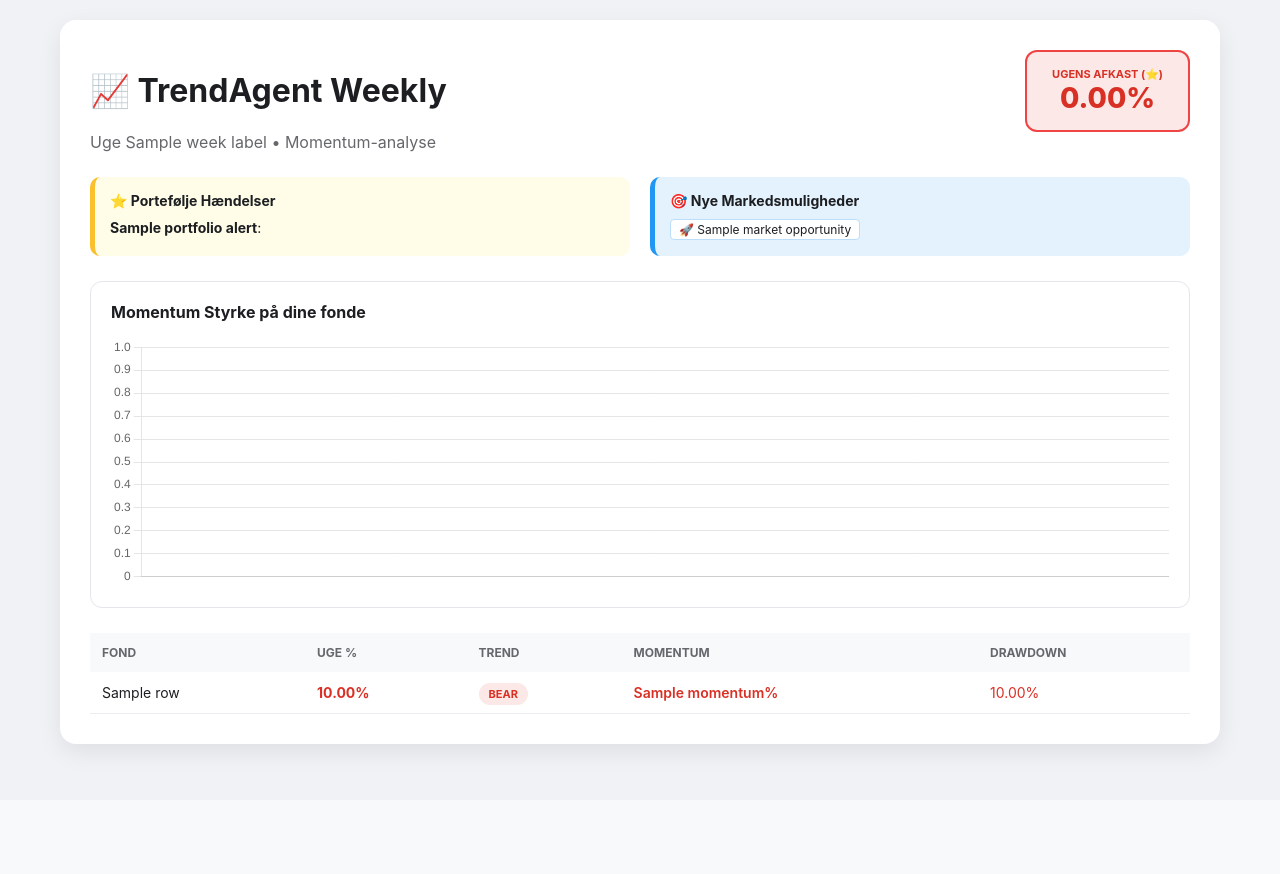
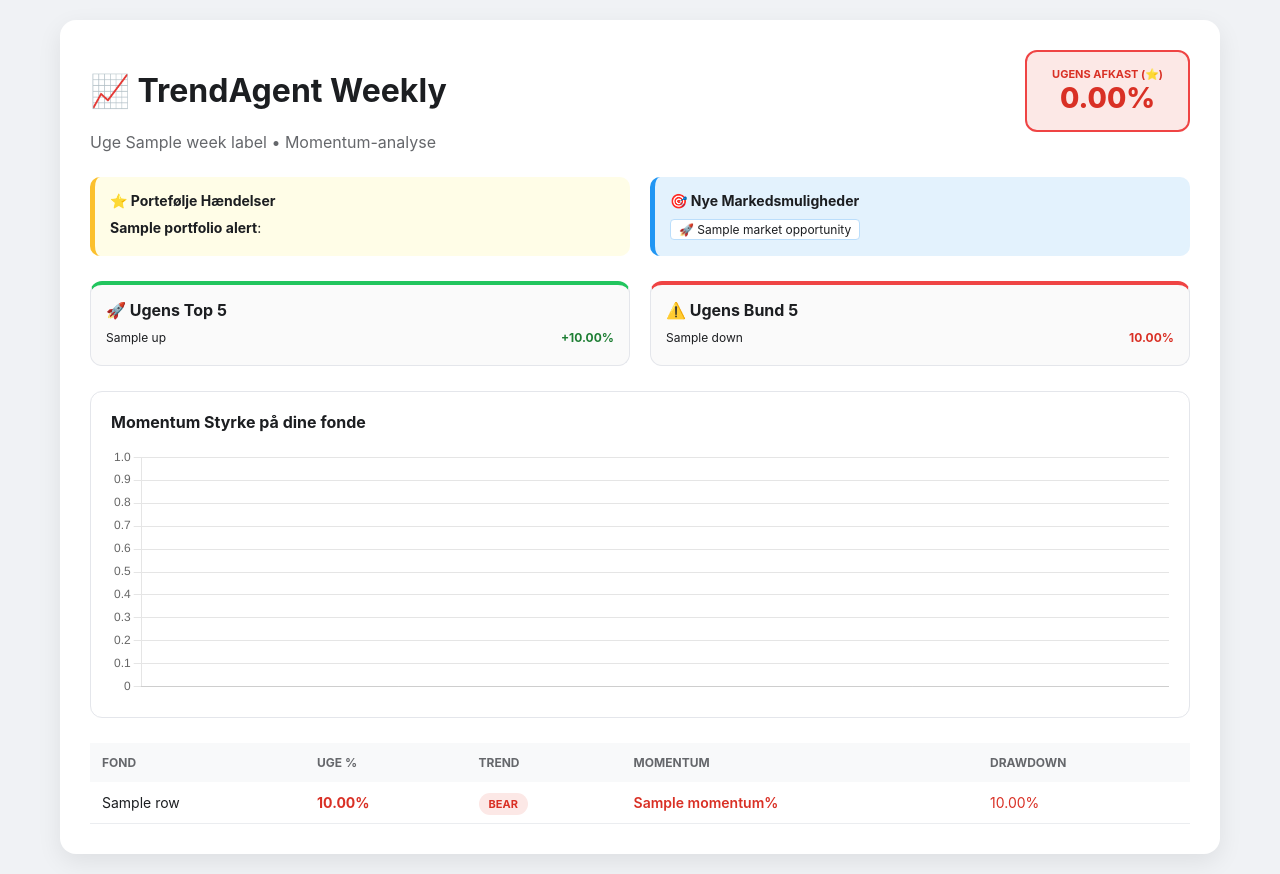
Before and after one commit to Alf4444/TrendAgent, a Python web app: template templates/weekly.html.j2 in a window 1280 px wide. Before the commit the page ends 760 px from the top, so only its background shows below. Run offline with Jinja, Linux system fonts and the light colour scheme; the template is opened without the code that fills it: most values are stand-ins (such as "Sample title", 1, 10 or a date in 2020).

Commit message:
Update weekly.html.j2

```diff
--- a/templates/weekly.html.j2
+++ b/templates/weekly.html.j2
@@ -10,16 +10,18 @@
     .container { max-width: 1100px; margin: auto; background: white; padding: 30px; border-radius: 16px; box-shadow: 0 8px 24px rgba(0,0,0,0.08); }
     .header-flex { display: flex; justify-content: space-between; align-items: flex-start; margin-bottom: 25px; }
 
-    /* Portefølje Score */
     .portfolio-score { padding: 15px 25px; border-radius: 12px; text-align: center; }
     .score-up { background: #e6f4ea; border: 2px solid #22c55e; color: #1e7e34; }
     .score-down { background: #fce8e6; border: 2px solid #ef4444; color: #d93025; }
 
-    /* Alert Sektioner */
     .alert-grid { display: flex; gap: 20px; margin-bottom: 25px; }
     .alert-box { flex: 1; padding: 15px; border-radius: 10px; font-size: 14px; }
-    .p-alert { background: #fffde7; border-left: 5px solid #fbc02d; } /* Gul for egne hændelser */
-    .m-alert { background: #e3f2fd; border-left: 5px solid #2196f3; } /* Blå for nye muligheder */
+    .p-alert { background: #fffde7; border-left: 5px solid #fbc02d; }
+    .m-alert { background: #e3f2fd; border-left: 5px solid #2196f3; }
+
+    /* Top 5 Sektion */
+    .top-stats { display: flex; gap: 20px; margin-bottom: 25px; }
+    .stat-box { flex: 1; padding: 15px; border-radius: 12px; border: 1px solid #e4e6eb; background: #fafafa; }
 
     .chart-card { border: 1px solid #e4e6eb; border-radius: 12px; padding: 20px; margin-bottom: 25px; }
     .chart-container { height: 250px; }
@@ -66,6 +68,25 @@
         </div>
       </div>
       {% endif %}
+    </div>
+
+    <div class="top-stats">
+      <div class="stat-box" style="border-top: 4px solid #22c55e;">
+        <h4 style="margin:0 0 10px 0">🚀 Ugens Top 5</h4>
+        {% for t in top_up %}
+          <div style="display:flex; justify-content:space-between; font-size:12px; margin-bottom:5px;">
+            <span>{{ t.name[:28] }}</span> <span style="color:#1e7e34; font-weight:bold;">+{{ '%.2f'|format(t.week_change_pct) }}%</span>
+          </div>
+        {% endfor %}
+      </div>
+      <div class="stat-box" style="border-top: 4px solid #ef4444;">
+        <h4 style="margin:0 0 10px 0">⚠️ Ugens Bund 5</h4>
+        {% for t in top_down %}
+          <div style="display:flex; justify-content:space-between; font-size:12px; margin-bottom:5px;">
+            <span>{{ t.name[:28] }}</span> <span style="color:#d93025; font-weight:bold;">{{ '%.2f'|format(t.week_change_pct) }}%</span>
+          </div>
+        {% endfor %}
+      </div>
     </div>
 
     <div class="chart-card">
```
